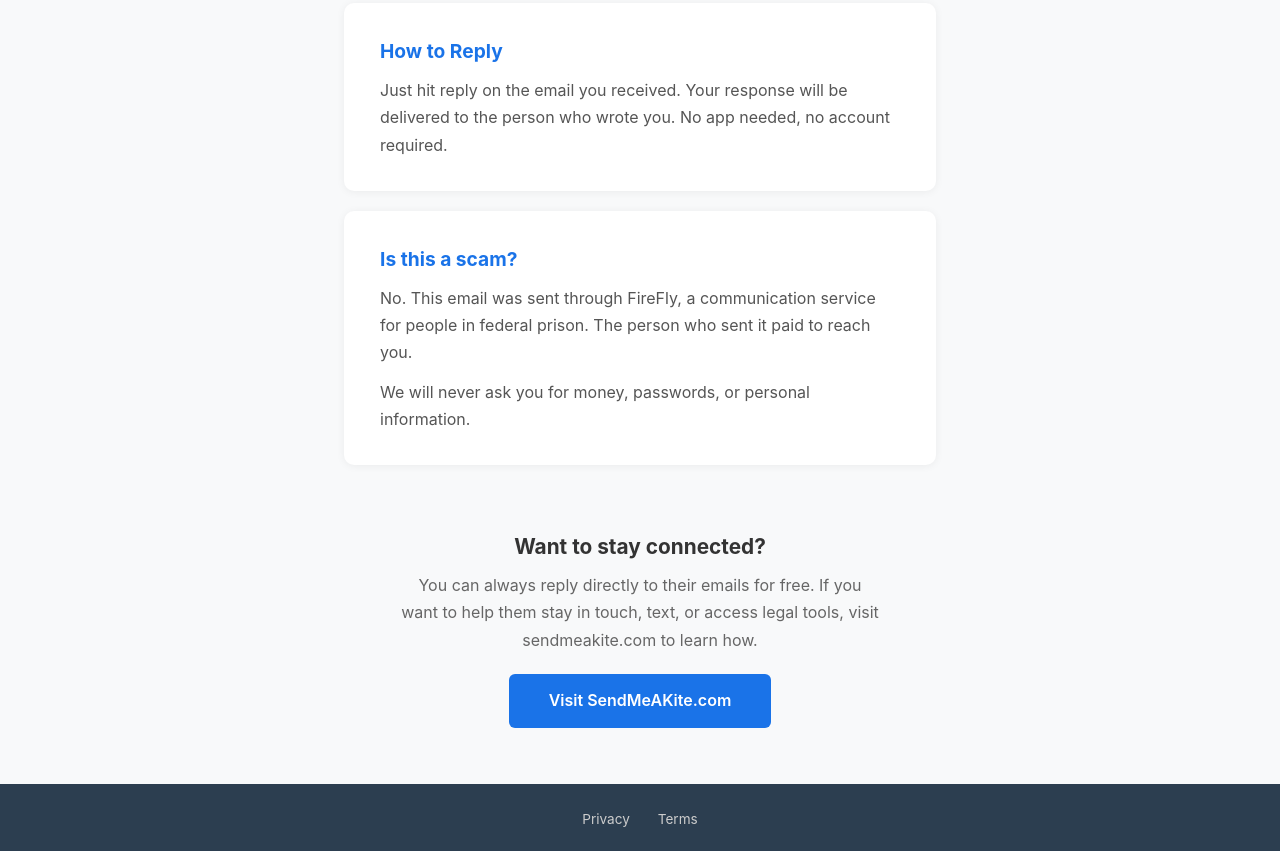
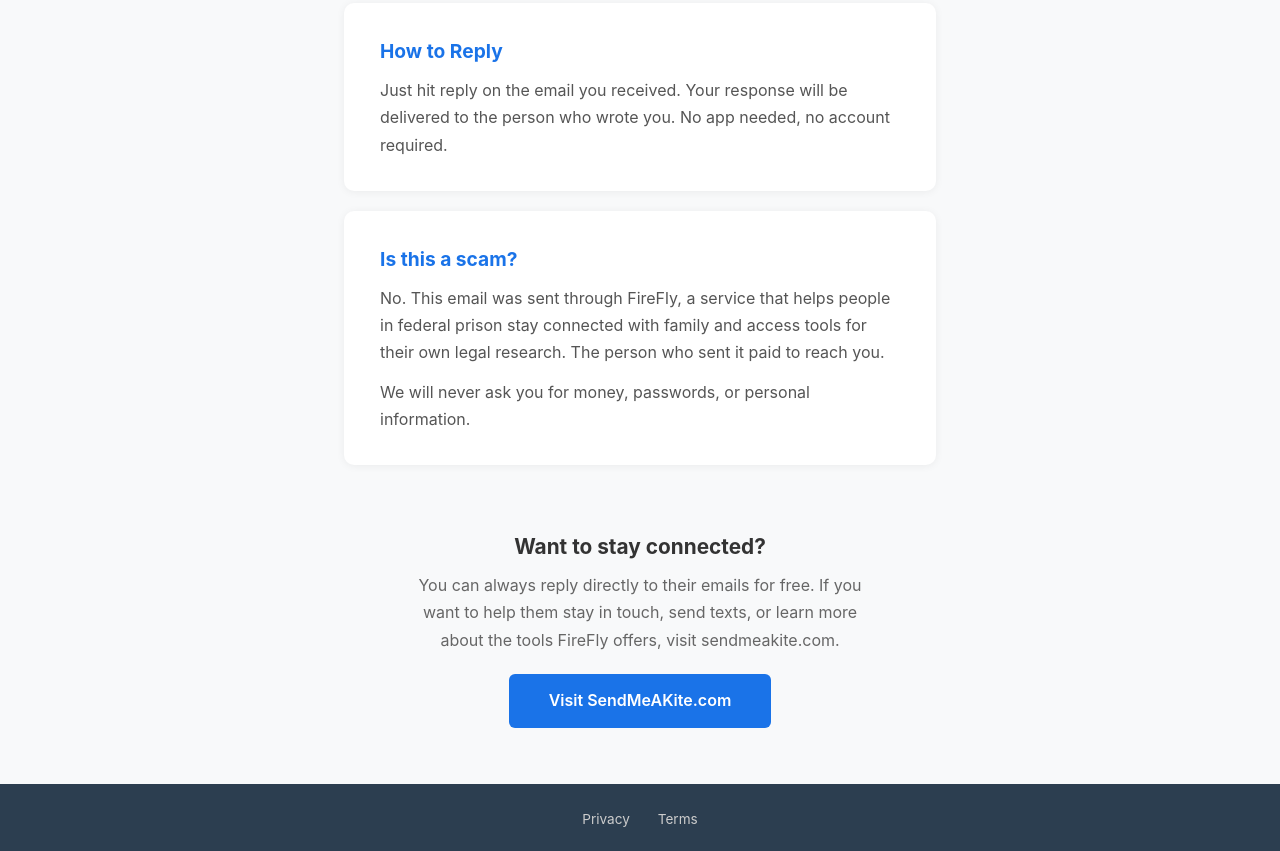
Before and after one commit to code-d-if/justiceemail.com, a plain HTML site: page index.html in a window 1280 px wide. Shown: the part 392-1243 px from the top of the page. Drawn offline with Linux system fonts and the light colour scheme.

Commit message:
Update copy: family connection + legal research tools

```diff
--- a/index.html
+++ b/index.html
@@ -135,14 +135,14 @@
 
     <div class="section">
       <h3>Is this a scam?</h3>
-      <p>No. This email was sent through FireFly, a communication service for people in federal prison. The person who sent it paid to reach you.</p>
+      <p>No. This email was sent through FireFly, a service that helps people in federal prison stay connected with family and access tools for their own legal research. The person who sent it paid to reach you.</p>
       <p>We will never ask you for money, passwords, or personal information.</p>
     </div>
   </div>
 
   <div class="cta-section">
     <h3>Want to stay connected?</h3>
-    <p>You can always reply directly to their emails for free. If you want to help them stay in touch, text, or access legal tools, visit sendmeakite.com to learn how.</p>
+    <p>You can always reply directly to their emails for free. If you want to help them stay in touch, send texts, or learn more about the tools FireFly offers, visit sendmeakite.com.</p>
     <a href="https://www.sendmeakite.com" class="btn-cta">Visit SendMeAKite.com</a>
   </div>
 
```
